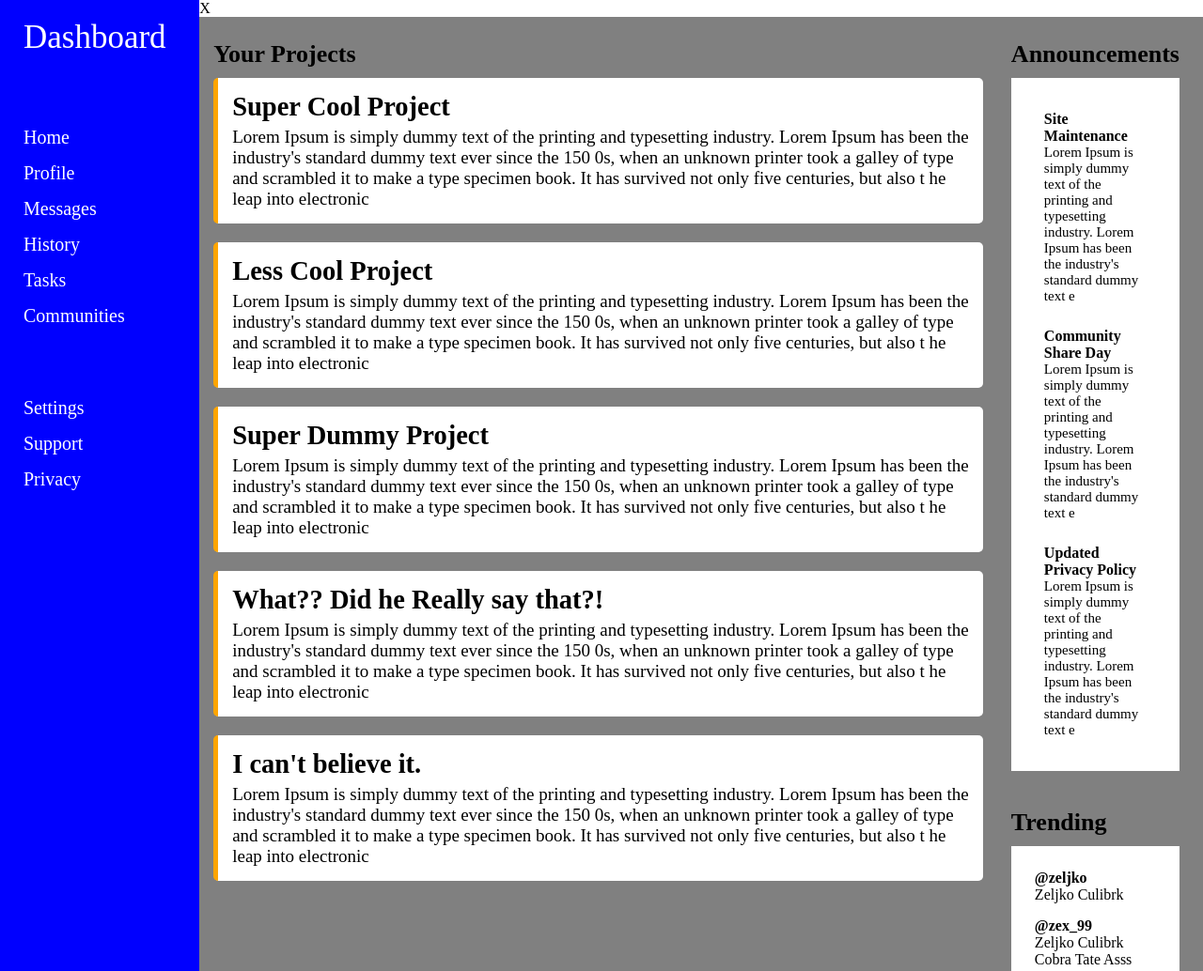
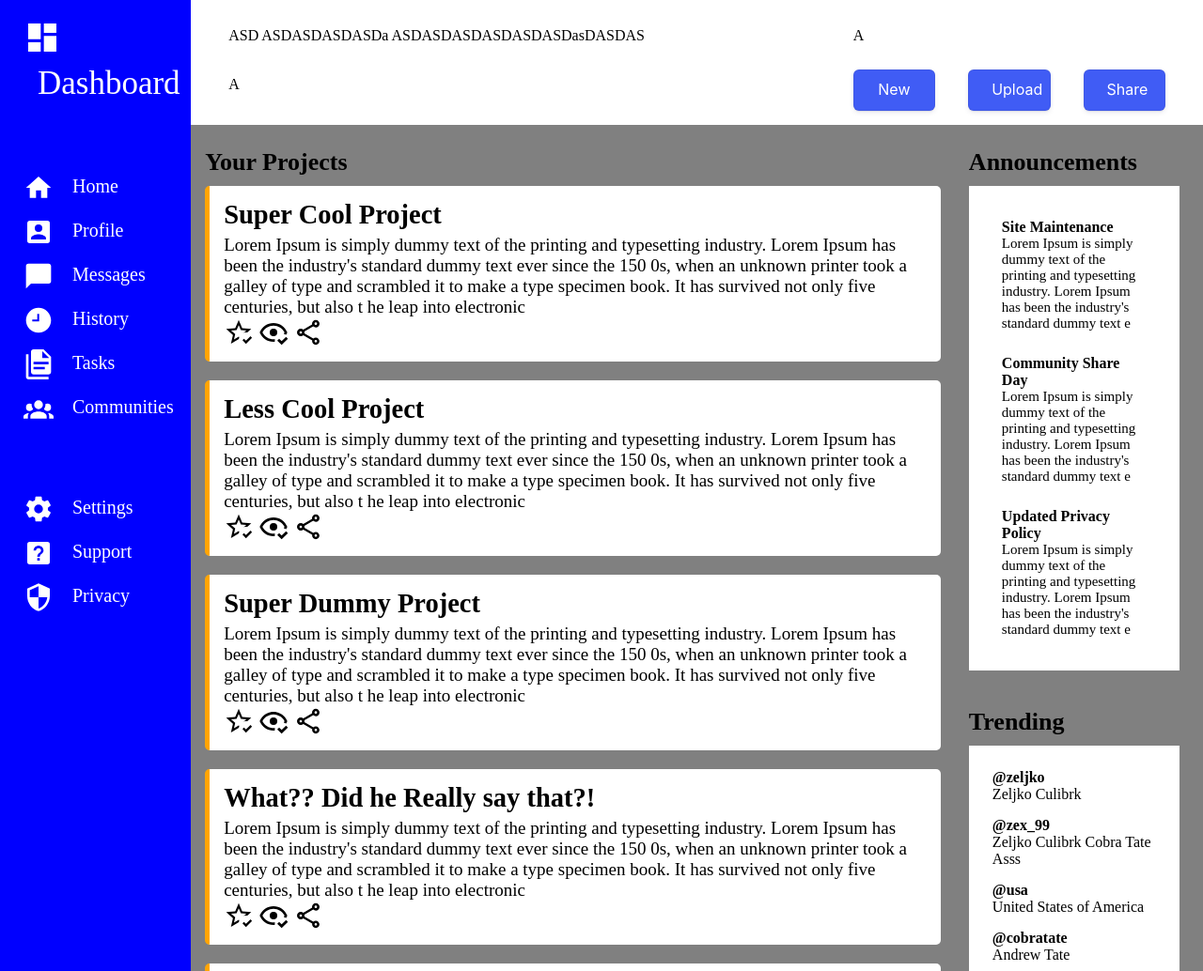
Before and after one commit to zeljko1999/Admin-Dashboard, a plain HTML site: page index.html in a window 1280 px wide. Shown: the top 1034 px of the page at 94% size. Drawn offline with Linux system fonts and the light colour scheme.

Commit message:
Add SVG icons, add icons to Sidebar and articles

```diff
--- a/index.html
+++ b/index.html
@@ -9,22 +9,62 @@
 </head>
 <body>
     <div class="container">
-        <div class="header">X</div>
+        <div class="header">
+            <div class="header-search">ASD ASDASDASDASDa
+                ASDASDASDASDASDASDasDASDAS
+            </div>
+            <div class="header-info">A</div>
+            <div class="header-greetings">A</div>
+            <div class="header-buttons">
+                <button class="button-9" role="button">New</button>
+                <button class="button-9" role="button">Upload</button>
+                <button class="button-9" role="button">Share</button>
+            </div>
+        </div>
 
         <div class="sidebar">
-            <div class="dashboard menu-header">Dashboard</div>
+            <div class="dashboard menu-header">
+            <img src="SVG/view-dashboard.svg" class="white dashboard-logo">
+                <div class="text-header">Dashboard</div></div>
             <div class="menu">
-                <div class="menu-option">Home</div>
-                <div class="menu-option">Profile</div>
-                <div class="menu-option">Messages</div>
-                <div class="menu-option">History</div>
-                <div class="menu-option">Tasks</div>
-                <div class="menu-option">Communities</div>
+                <div class="menu-option">
+                    <img src="SVG/home.svg" class="white option-logo">
+                    <div class="text">Home</div>
+                </div>
+                <div class="menu-option">
+                    <img src="SVG/account-box.svg" class="white option-logo">
+                    <div class="text">Profile</div>
+                </div>
+                <div class="menu-option">
+                    <img src="SVG/message.svg" class="white option-logo">
+                    <div class="text">Messages</div>
+                </div>
+                <div class="menu-option">
+                    <img src="SVG/clock-time-nine.svg" class="white option-logo">
+                    <div class="text">History</div>
+                </div>
+                <div class="menu-option">
+                    <img src="SVG/file-document-multiple.svg" class="white option-logo">
+                    <div class="text">Tasks</div>
+                </div>
+                <div class="menu-option">
+                    <img src="SVG/account-group.svg" class="white option-logo">
+                    <div class="text">Communities</div>
+                </div>
             </div>
             <div class="options">
-                <div class="menu-option">Settings</div>
-                <div class="menu-option">Support</div>
-                <div class="menu-option">Privacy</div>
+                <div class="menu-option">
+                    <img src="SVG/cog.svg" class="white option-logo">
+                    <div class="text">Settings</div>
+                </div>
+                <div class="menu-option">
+                    <img src="SVG/help-box.svg" class="white option-logo">
+                    <div class="text">Support</div>
+                </div>
+                <div class="menu-option">
+                    <img src="SVG/security.svg" class="white option-logo">
+                    <div class="text">Privacy</div>
+                </div>
             </div>
         </div>
         <div class="content">
@@ -32,13 +72,19 @@
             <div class="content-projects">
             <div class="project">
                 <h2>Super Cool Project</h2>
-                Lorem Ipsum is simply dummy text of the printing
+                <div>Lorem Ipsum is simply dummy text of the printing
                 and typesetting industry. Lorem Ipsum has been the
                  industry's standard dummy text ever since the 150
                  0s, when an unknown printer took a galley of type
                  and scrambled it to make a type specimen book. It
                   has survived not only five centuries, but also t
                   he leap into electronic
+                </div>
+                <div class="project-options">
+                    <img src="SVG/star-check-outline.svg" class="black option-logo">
+                    <img src="SVG/eye-check-outline.svg" class="black option-logo">
+                    <img src="SVG/share-variant-outline.svg" class="black option-logo">
+                </div>
             </div>
             <div class="project">
                 <h2>Less Cool Project</h2>
@@ -49,6 +95,11 @@
                  and scrambled it to make a type specimen book. It
                   has survived not only five centuries, but also t
                   he leap into electronic
+                  <div class="project-options">
+                    <img src="SVG/star-check-outline.svg" class="black option-logo">
+                    <img src="SVG/eye-check-outline.svg" class="black option-logo">
+                    <img src="SVG/share-variant-outline.svg" class="black option-logo">
+                </div>
             </div>
             <div class="project">
                 <h2>Super Dummy Project</h2>
@@ -59,6 +110,11 @@
                  and scrambled it to make a type specimen book. It
                   has survived not only five centuries, but also t
                   he leap into electronic
+                  <div class="project-options">
+                    <img src="SVG/star-check-outline.svg" class="black option-logo">
+                    <img src="SVG/eye-check-outline.svg" class="black option-logo">
+                    <img src="SVG/share-variant-outline.svg" class="black option-logo">
+                </div>
             </div>
             <div class="project">
                 <h2>What?? Did he Really say that?!</h2>
@@ -69,6 +125,11 @@
                  and scrambled it to make a type specimen book. It
                   has survived not only five centuries, but also t
                   he leap into electronic
+                  <div class="project-options">
+                    <img src="SVG/star-check-outline.svg" class="black option-logo">
+                    <img src="SVG/eye-check-outline.svg" class="black option-logo">
+                    <img src="SVG/share-variant-outline.svg" class="black option-logo">
+                </div>
             </div>
             <div class="project">
                 <h2>I can't believe it.</h2>
@@ -79,6 +140,11 @@
                  and scrambled it to make a type specimen book. It
                   has survived not only five centuries, but also t
                   he leap into electronic
+                  <div class="project-options">
+                    <img src="SVG/star-check-outline.svg" class="black option-logo">
+                    <img src="SVG/eye-check-outline.svg" class="black option-logo">
+                    <img src="SVG/share-variant-outline.svg" class="black option-logo">
+                </div>
             </div>
         </div>
         </div>
--- a/style.css
+++ b/style.css
@@ -7,15 +7,31 @@ body{
 .container{
     display:grid;
     grid-template-rows: 1fr 4.5fr;
-    grid-template-columns: 1fr 4fr 1fr;
+    grid-template-columns: 1fr 4fr 1.3fr;
     height: 100vh;
 }
 
 .header{
+    padding: 15px 40px 15px 40px;
     display:grid;
     background-color: white;
     grid-area: 1 / 2 / 2 / 4;
     color:black;
+    grid-template-columns: 2fr 1fr;
+    grid-template-rows: 1fr 1.2fr;
+    align-items: center;
+}
+.white{
+    filter: invert(100%) sepia(0%) saturate(7500%) hue-rotate(160deg) brightness(115%) contrast(104%);
+}
+.black{
+    filter: invert(0%) sepia(6%) saturate(25%) hue-rotate(267deg) brightness(106%) contrast(106%);
+}
+
+.header-buttons{
+    display:grid;
+    grid-template-columns: 1fr 1fr 1fr;
+    gap:35px;
 }
 
 .sidebar{
@@ -23,6 +39,28 @@ body{
     grid-area: 1 / 1 / 3 / 2;
     color:white;
     text-align:left;
+}
+.dashboard-logo{
+    width:40px;
+    height:40px;
+}
+
+.option-logo{
+    width:32px;
+    height: 32px;
+    vertical-align: middle;
+}
+.text{
+    display:inline-block;
+}
+
+.text-header{
+    display:inline-block;
+    vertical-align: top;
+}
+
+.text, .text-header{
+    padding-left: 15px;
 }
 
 .sidebar .menu-option,
@@ -110,3 +148,39 @@ h2{
 .trending-tag{
     font-weight: 700;
 }
+
+
+.button-9 {
+  appearance: button;
+  backface-visibility: hidden;
+  background-color: #405cf5;
+  border-radius: 6px;
+  border-width: 0;
+  box-shadow: rgba(50, 50, 93, .1) 0 0 0 1px inset,rgba(50, 50, 93, .1) 0 2px 5px 0,rgba(0, 0, 0, .07) 0 1px 1px 0;
+  box-sizing: border-box;
+  color: #fff;
+  cursor: pointer;
+  font-family: -apple-system,system-ui,"Segoe UI",Roboto,"Helvetica Neue",Ubuntu,sans-serif;
+  font-size: 100%;
+  height: 44px;
+  line-height: 1.15;
+  margin: 12px 0 0;
+  outline: none;
+  overflow: hidden;
+  padding: 0 25px;
+  text-align: center;
+  text-transform: none;
+  transform: translateZ(0);
+  transition: all .2s,box-shadow .08s ease-in;
+  user-select: none;
+  -webkit-user-select: none;
+  touch-action: manipulation;
+}
+
+.button-9:disabled {
+  cursor: default;
+}
+
+.button-9:focus {
+  box-shadow: rgba(50, 50, 93, .1) 0 0 0 1px inset, rgba(50, 50, 93, .2) 0 6px 15px 0, rgba(0, 0, 0, .1) 0 2px 2px 0, rgba(50, 151, 211, .3) 0 0 0 4px;
+}
```
Also changed, not shown: SVG/account-box.svg (added), SVG/account-group.svg (added), SVG/clock-time-nine.svg (added), SVG/cog.svg (added), SVG/eye-check-outline.svg (added), SVG/file-document-multiple.svg (added), SVG/help-box.svg (added), SVG/home.svg (added), SVG/message.svg (added), SVG/security.svg (added), SVG/share-variant-outline.svg (added), SVG/star-check-outline.svg (added), SVG/view-dashboard.svg (added).
